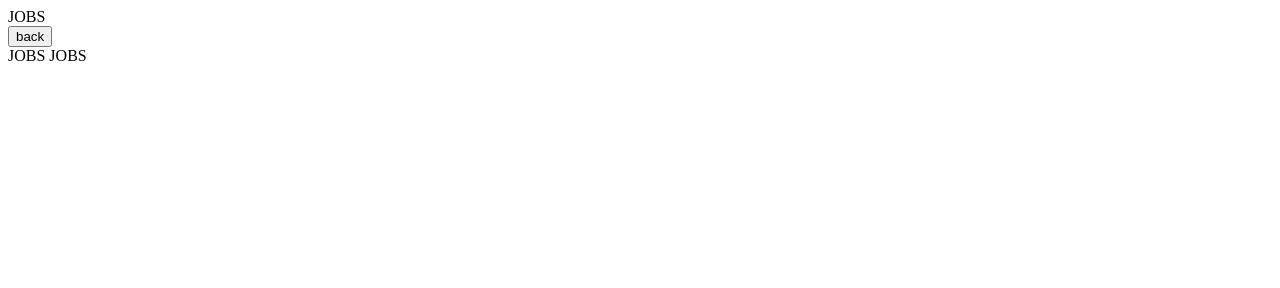
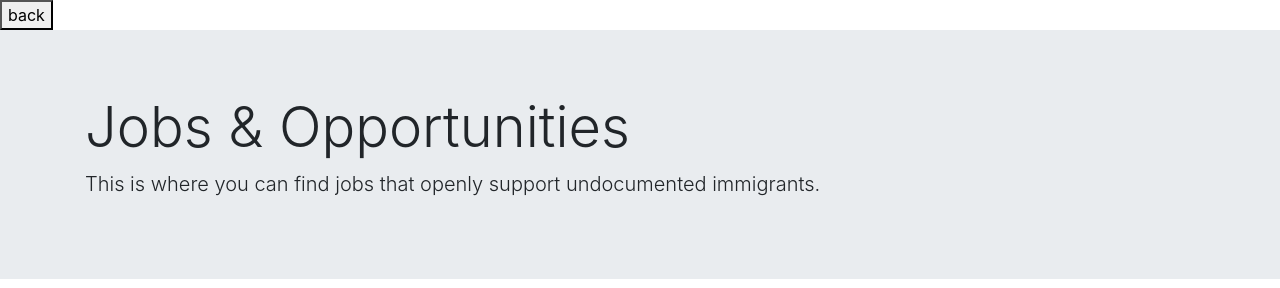
Before and after one commit to shreyashriram/teenhacks2018, a Python web app: template teenhacks-215818/templates/jobs.html in a window 1280 px wide. Shown: the top 288 px of the page. Run offline with Jinja, Linux system fonts and the light colour scheme; the template is opened without the code that fills it, so the values that code supplies are empty; some libraries are stand-ins or nearby versions.

Commit message:
Jobs page with title jumbo and cards

```diff
--- a/teenhacks-215818/templates/jobs.html
+++ b/teenhacks-215818/templates/jobs.html
@@ -1,14 +1,32 @@
 <!DOCTYPE html>
 <html lang="en" dir="ltr">
+
 <head>
-    JOBS
   <meta charset="utf-8">
-    <title></title>
+  <link rel="stylesheet" href="https://stackpath.bootstrapcdn.com/bootstrap/4.1.3/css/bootstrap.min.css" integrity="sha384-MCw98/SFnGE8fJT3GXwEOngsV7Zt27NXFoaoApmYm81iuXoPkFOJwJ8ERdknLPMO" crossorigin="anonymous">
+  <script src="https://stackpath.bootstrapcdn.com/bootstrap/4.1.3/js/bootstrap.min.js" integrity="sha384-ChfqqxuZUCnJSK3+MXmPNIyE6ZbWh2IMqE241rYiqJxyMiZ6OW/JmZQ5stwEULTy" crossorigin="anonymous"></script>
+  <title>Jobs & Opportunities</title>
 </head>
+
 <body>
   <form action="/" method="get">
     <button onclick="/">back</button>
+    <div class="jumbotron jumbotron-fluid">
+      <div class="container">
+        <h1 class="display-4">Jobs & Opportunities</h1>
+        <p class="lead">This is where you can find jobs that openly support undocumented immigrants.</p>
+      </div>
+    </div>
+
   </form>
-    JOBS JOBS
+  <div class="card" style="width: 18rem;">
+    <img class="card-img-top" src=".../100px180/" alt="Card image cap">
+    <div class="card-body">
+      <h5 class="card-title">Card title</h5>
+      <p class="card-text">Some quick example text to build on the card title and make up the bulk of the card's content.</p>
+    </div>
+  </div>
+
 </body>
+
 </html>
```
Lines whose indentation alone changed are shown as unchanged.
